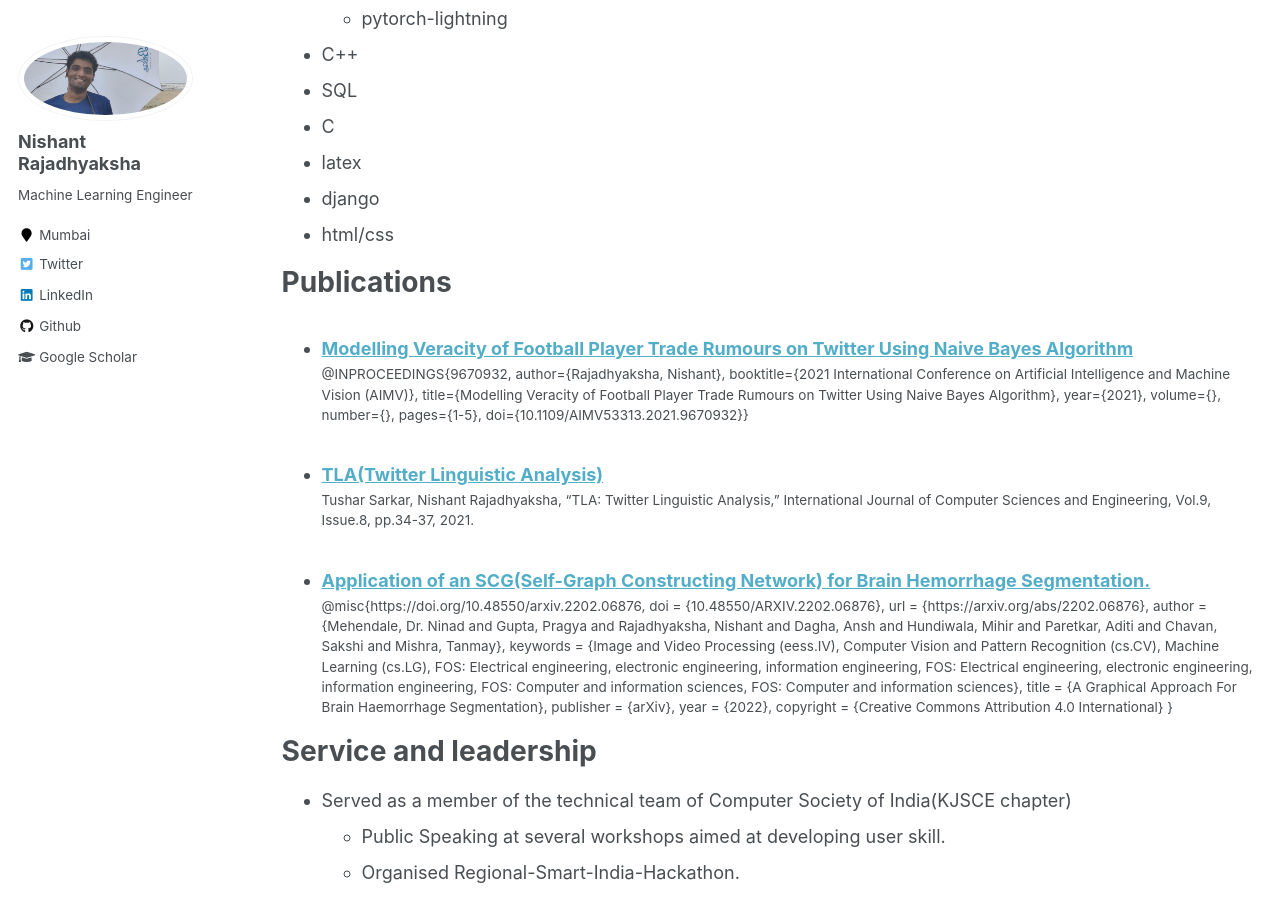
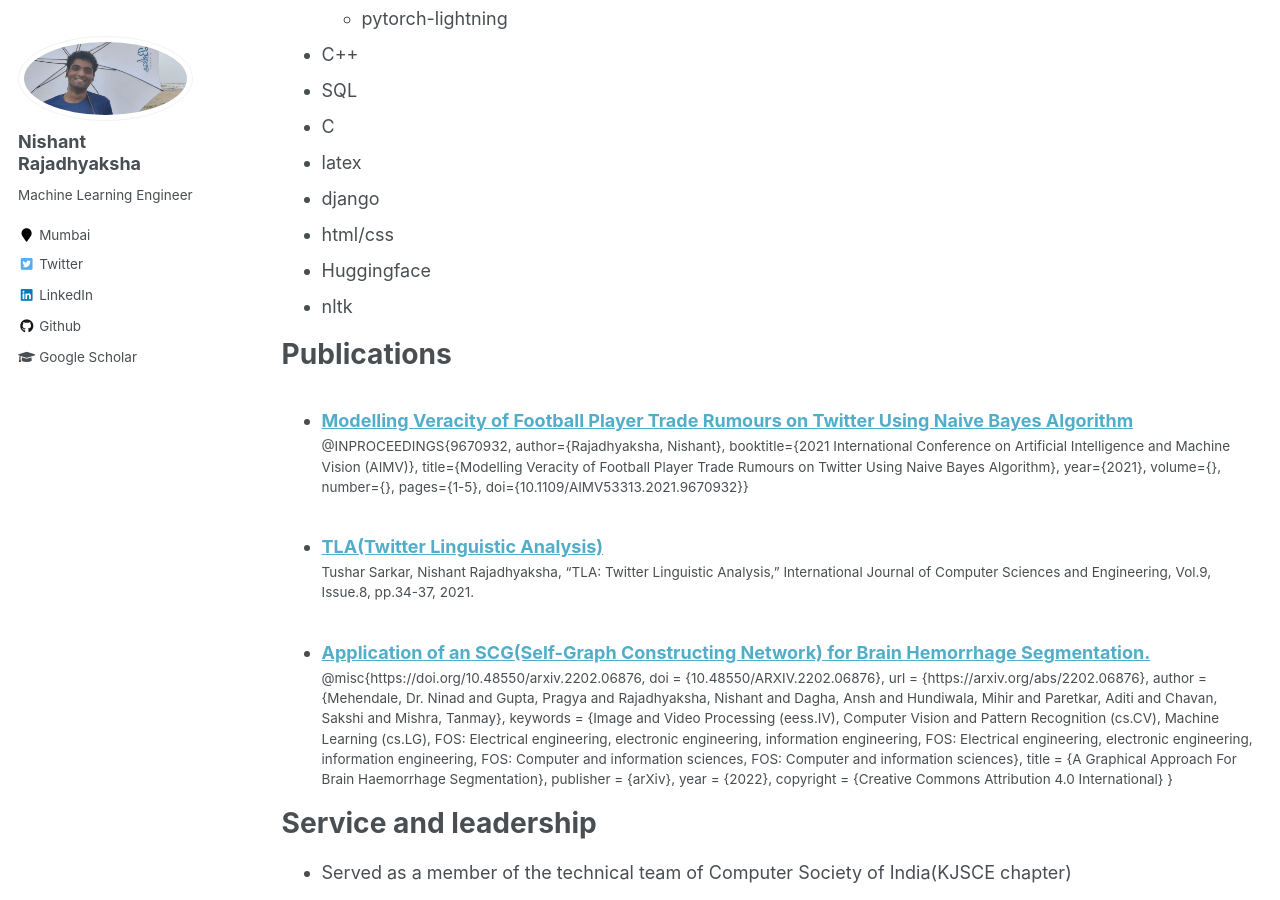
Before and after one commit to nishant42491/nishant42491.github.io, a Jekyll site: the page built from _pages/cv.md, in a window 1280 px wide and 900 px high, scrolled down 1121 px. Built offline with Jekyll 4.4.1, drawn with Linux system fonts in a browser that asks for light colours.

Commit message:
Update cv.md

```diff
--- a/_pages/cv.md
+++ b/_pages/cv.md
@@ -49,6 +49,9 @@ Skills
 * latex
 * django
 * html/css
+* Huggingface
+* nltk
+
 
 Publications
 ======
```
